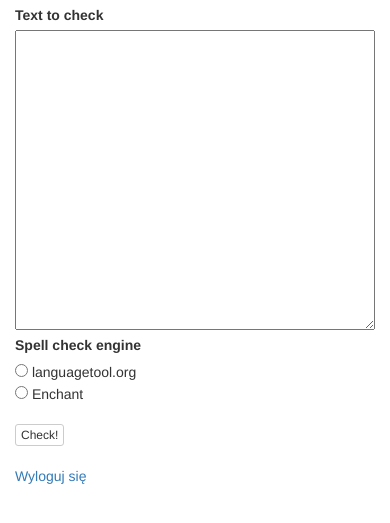
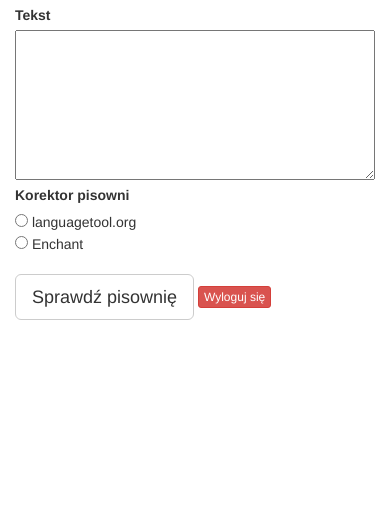
Before and after one commit to zefj/frec.pl, a Django app: template personalwebsite/apps/blendy/templates/blendy/home.html in a window 390 px wide. Shown: the part 51-574 px from the top of the page. Run offline with Django 3.2, Linux system fonts and the light colour scheme; the template is opened without the code that fills it, so the values that code supplies are empty; some libraries are stand-ins or nearby versions.

Commit message:
Changed english strings to polish

```diff
--- a/personalwebsite/apps/blendy/static/blendy/blendy.js
+++ b/personalwebsite/apps/blendy/static/blendy/blendy.js
@@ -33,8 +33,8 @@ $(document).ready(function(){
                 // });
             },
             error: function(result) {
-                errorMsg = result['value']
-                $('.results p').text(errorMsg);
+                var err = result['status']+' '+result['statusText']
+                $('.results p').text(err);
             },
         });
     });
--- a/personalwebsite/apps/blendy/templates/blendy/home.html
+++ b/personalwebsite/apps/blendy/templates/blendy/home.html
@@ -30,18 +30,19 @@ Blendy
 		<div class="row">
 			<form id="post-form">
 				<div class="col-lg-6 col-md-6 col-xs-12">
-					<label value="text">Text to check</label><br>
-					<textarea id="text" name="text" style="width: 100%; height: 300px; text-align: top;" autocomplete="off" autocorrect="off" autocapitalize="off" spellcheck="false"></textarea>
+					<label value="text">Tekst</label><br>
+					<textarea id="text" name="text" style="width: 100%; height: 150px; text-align: top;" autocomplete="off" autocorrect="off" autocapitalize="off" spellcheck="false"></textarea>
 				</div>
 
 				<div class="col-lg-6 col-md-6 col-xs-12">
-					<label value="check type">Spell check engine</label><br>
+					<label value="check type">Korektor pisowni</label><br>
 					<input type="radio" name="engine" value="java"> languagetool.org<br>
 					<input type="radio" name="engine" value="enchant"> Enchant
 					<br><br>
 
-					<input type="submit" id="textareaButton" value="Check!" class="btn btn-xs btn-default">
-					<br><br><a href="{% url 'blendy:logout' %}">Wyloguj się</a>
+					<input type="submit" id="textareaButton" value="Sprawdź pisownię" class="btn btn-default btn-lg">
+					<input type="button" value="Wyloguj się" onClick="location.href='{% url 'blendy:logout' %}'" class="btn btn-danger btn-xs"/>
+
 
 				</div>
 
```
Also changed, not shown: personalwebsite/apps/blendy/templates/blendy/login.html (+4 -4 lines).
